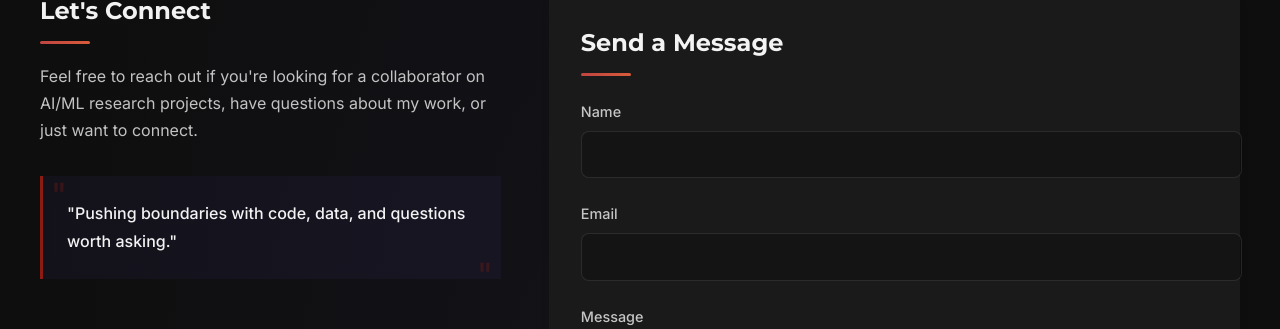
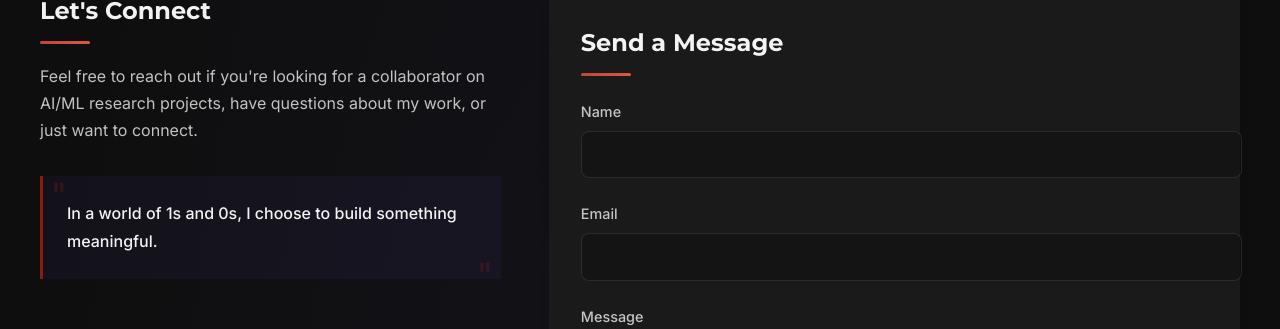
Before and after one commit to ArjunSarkar1/personal-portfolio, a React (Vite) app: page / in a window 1280 px wide. Shown: the part 9535-9864 px from the top of the page. Built offline with nearby package versions, Linux system fonts and the light colour scheme.

Commit message:
updated contact

```diff
--- a/src/sections/Contact.jsx
+++ b/src/sections/Contact.jsx
@@ -116,7 +116,7 @@ export const Contact = () => {
                 have questions about my work, or just want to connect.
               </p>
               <p className="highlight-text">
-                "Pushing boundaries with code, data, and questions worth asking."
+                In a world of 1s and 0s, I choose to build something meaningful.
               </p>
             </div>
 
```
